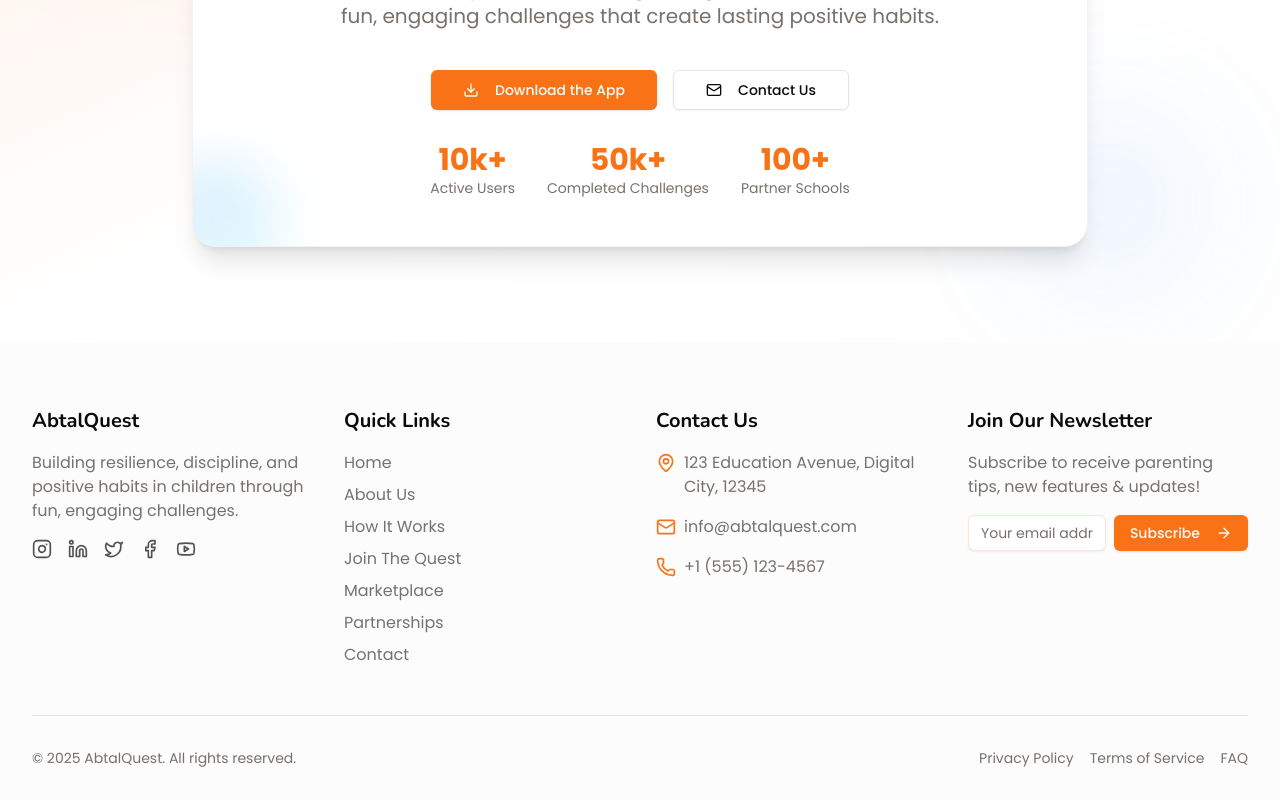
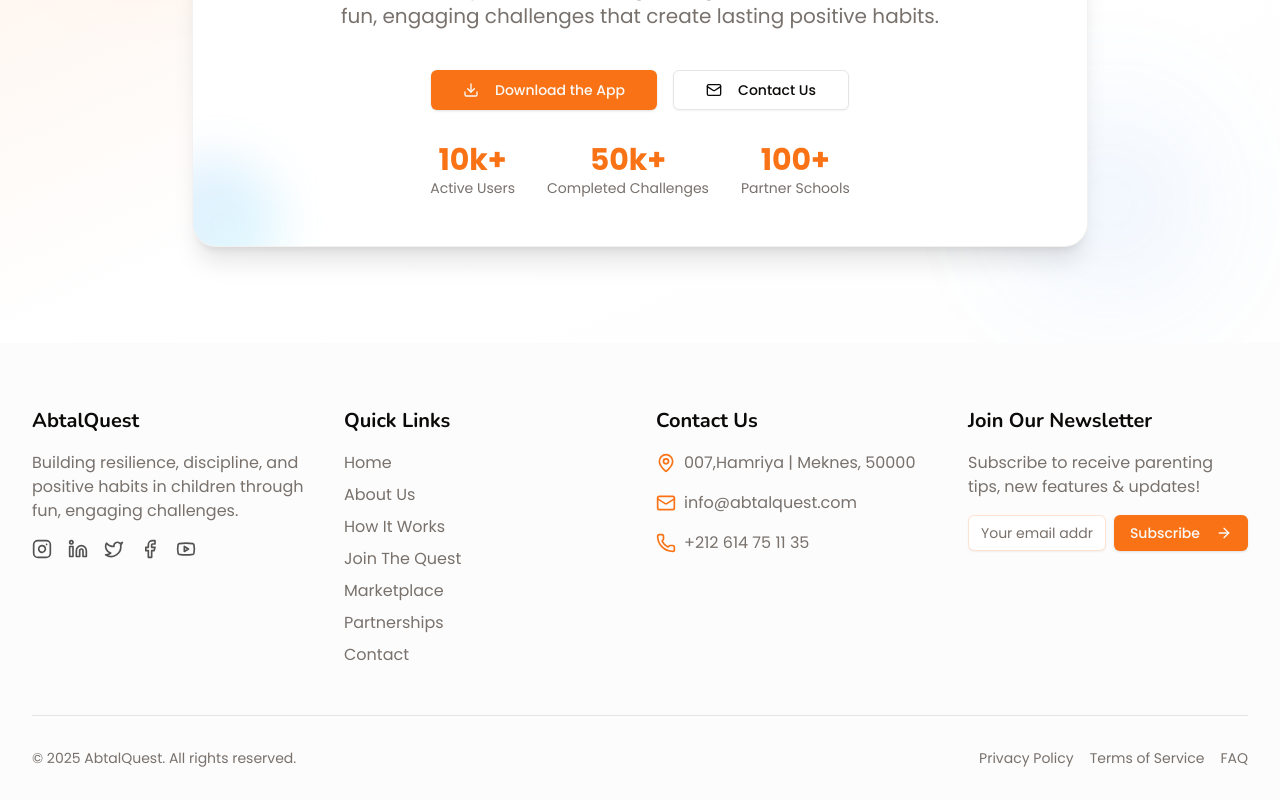
Before and after one commit to jalalmansour/Abtal-Quest, a Next.js app: page / in a window 1280 px wide. Shown: the part 5280-6080 px from the top of the page. Built offline with nearby package versions, Linux system fonts and the light colour scheme.

Commit message:
Update Footer.tsx

```diff
--- a/src/components/navigation/Footer.tsx
+++ b/src/components/navigation/Footer.tsx
@@ -100,7 +100,7 @@
               <li className="flex items-start">
                 <MapPin className="mr-2 h-5 w-5 text-primary shrink-0 mt-0.5" />
                 <span className="text-muted-foreground">
-                  123 Education Avenue, Digital City, 12345
+                  007,Hamriya | Meknes, 50000
                 </span>
               </li>
               <li className="flex items-center">
@@ -111,8 +111,8 @@
               </li>
               <li className="flex items-center">
                 <Phone className="mr-2 h-5 w-5 text-primary shrink-0" />
-                <a href="tel:+15551234567" className="text-muted-foreground hover:text-primary transition-colors">
-                  +1 (555) 123-4567
+                <a href="tel:+212551234567" className="text-muted-foreground hover:text-primary transition-colors">
+                  +212 614 75 11 35
                 </a>
               </li>
             </ul>
```
